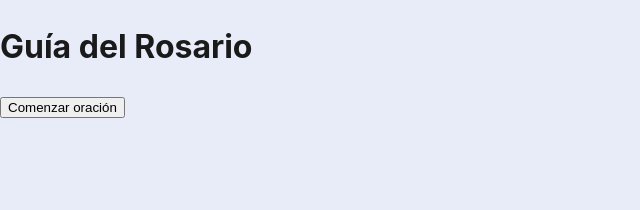
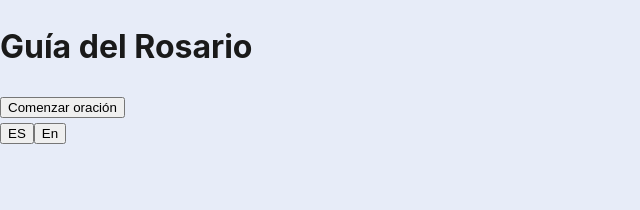
Before and after one commit to LuisDev912/Rosary-guide, a React (Vite) app: page / in a window 1280 px wide. Shown: the top 210 px of the page, without its empty margins (0-640 px from the left). Built offline with nearby package versions, Linux system fonts and the light colour scheme.

Commit message:
"feat: create LanguageSwitcher component to switch between languages - The component has two buttons, one for switch to English and the other for switch to Spanish. - Import the component to App.jsx."

```diff
--- a/src/App.jsx
+++ b/src/App.jsx
@@ -1,5 +1,6 @@
-import './styles/App.css'
 import { useTranslation } from "react-i18next";
+import LanguageSwitcher from "./components/LanguageSwitcher";
+import './styles/App.css';
 
 function App() {
   const { t } = useTranslation();
@@ -10,6 +11,8 @@ function App() {
         <h1>{t("home.title")}</h1>
         <button>{t("home.start")}</button>
       </div>
+
+      <LanguageSwitcher />
     </>
   )
 }
--- /dev/null
+++ b/src/components/LanguageSwitcher.jsx
@@ -0,0 +1,18 @@
+import { useTranslation } from "react-i18next";
+
+function LanguageSwitcher() {
+    const { i18n } = useTranslation();
+
+    const changeLang = (lang) => {
+        i18n.changeLanguage(lang);
+    }
+
+    return (
+        <div>
+            <button onClick={() => changeLang("es")}>ES</button>
+            <button onClick={() => changeLang("en")}>En</button>
+        </div>
+    );
+}
+
+export default LanguageSwitcher;
```
